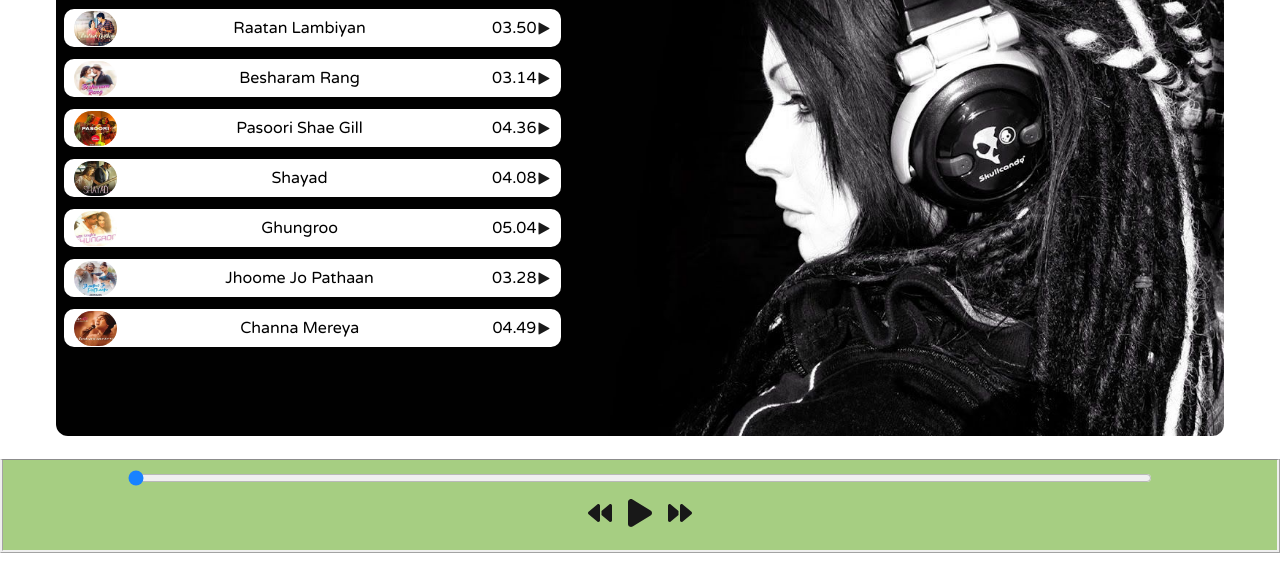
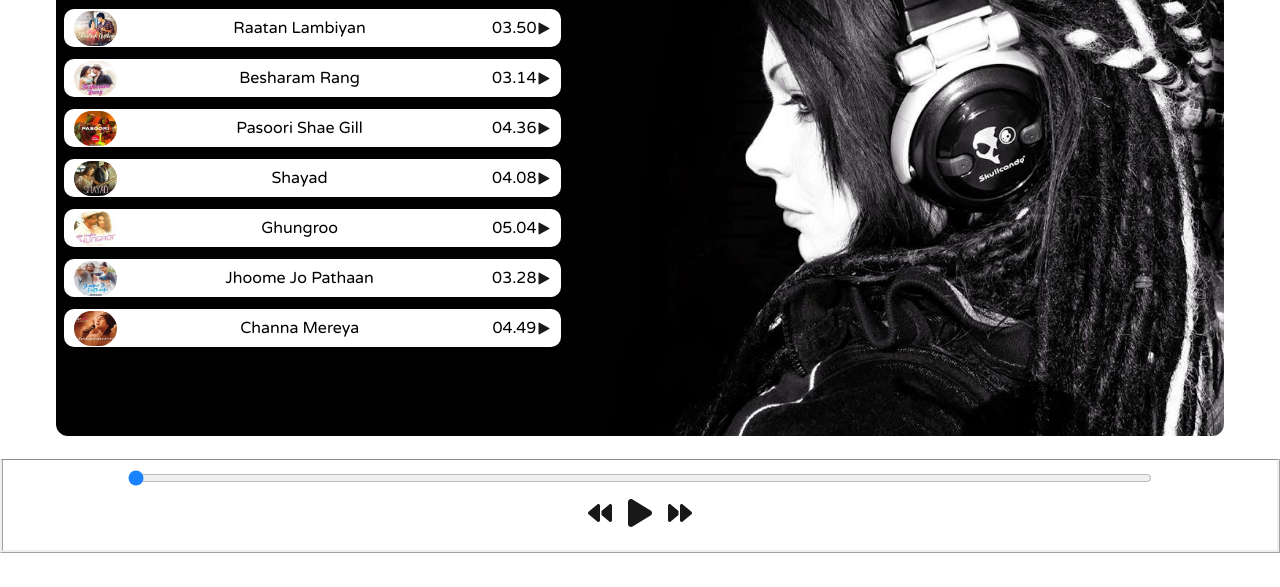
Before and after one commit to iklasmark/MusicPlayer, a plain HTML site: page index.html in a window 1280 px wide. Shown: the part 213-800 px from the top of the page. Drawn offline with Linux system fonts and the light colour scheme.

Commit message:
Update style.css

```diff
--- a/style.css
+++ b/style.css
@@ -58,7 +58,7 @@ nav ul li{
 
 .bottom{
     position: sticky;
-    background-color:rgb(157 201 117);
+    background-color:#fff;
     color: white;
     height: 90px;
     bottom: 0;
```
